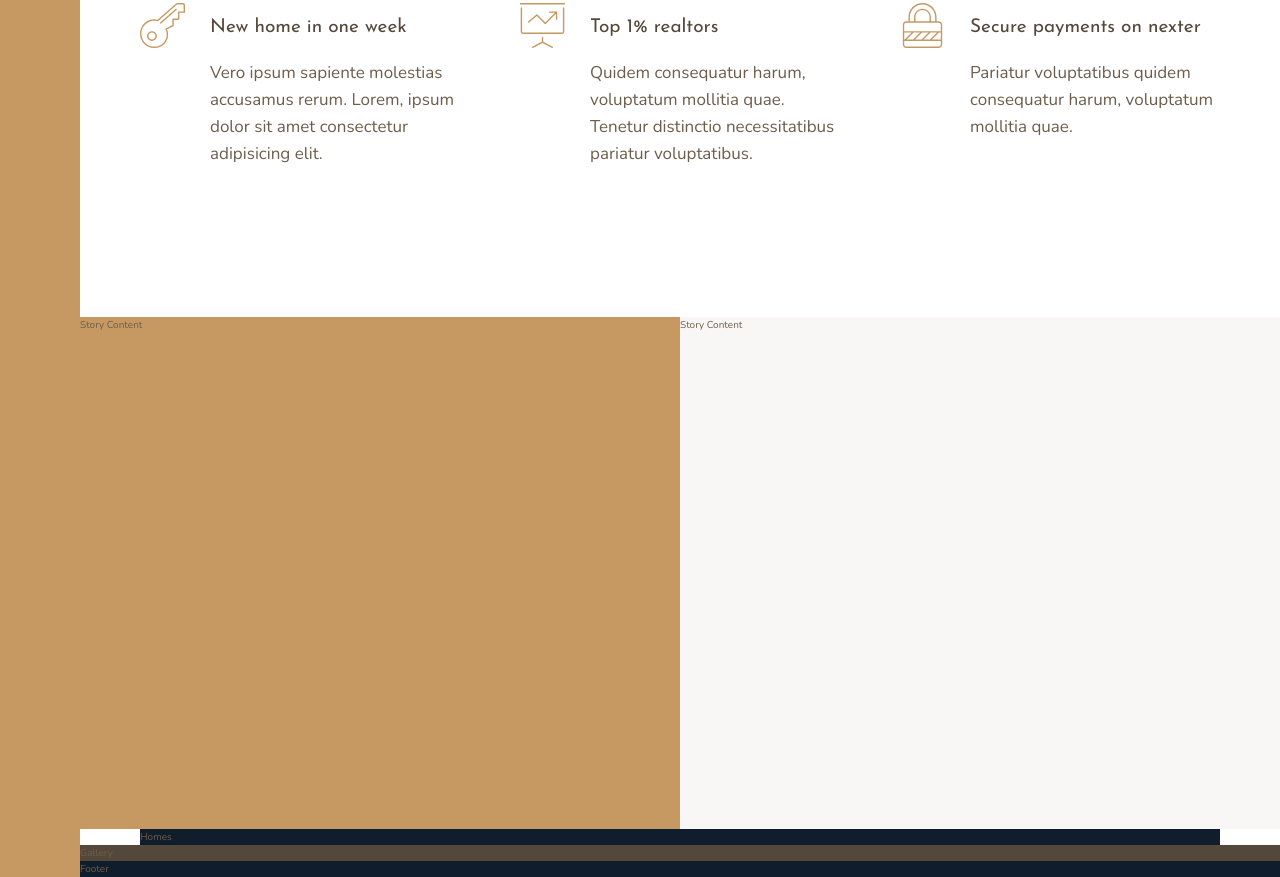
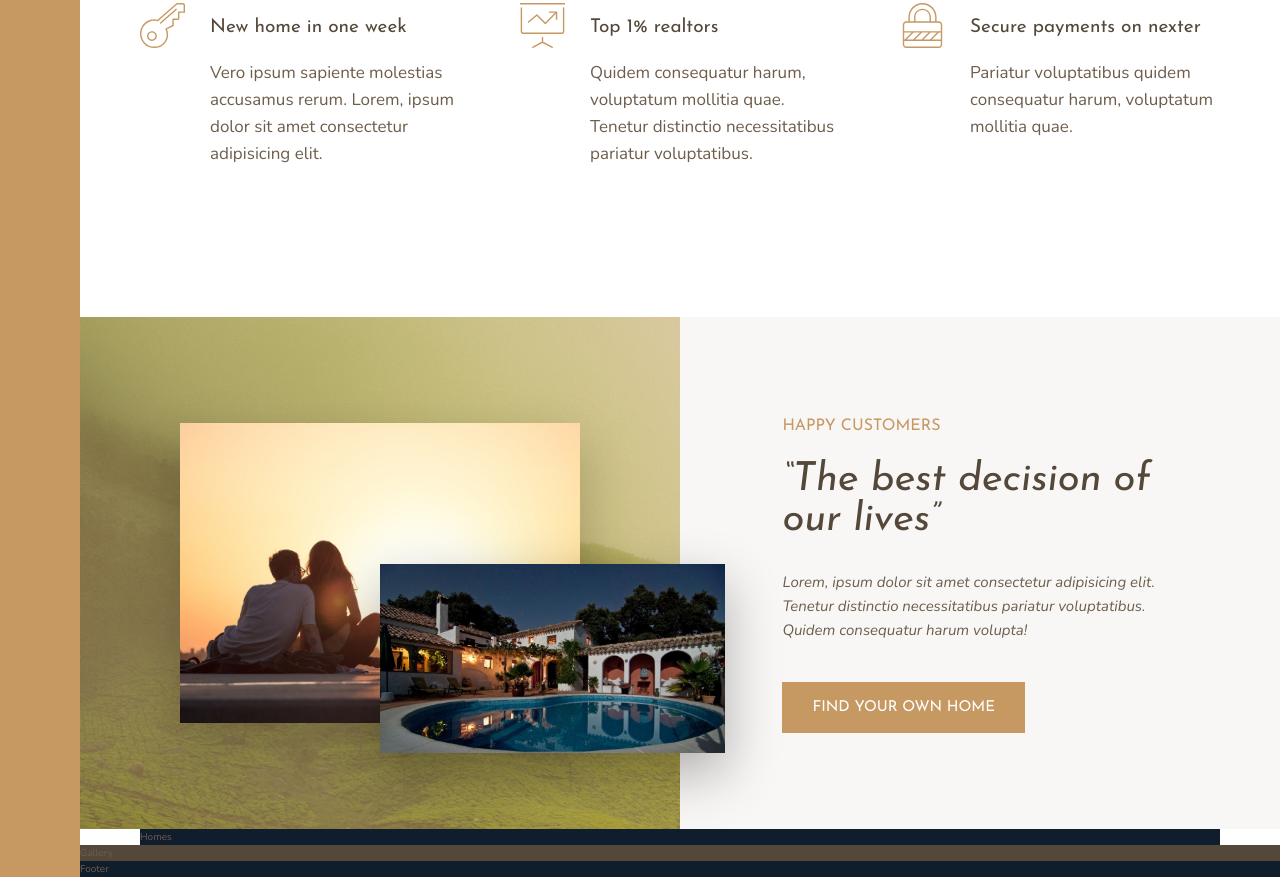
Before and after one commit to ndstephens/nexter, a website: page index.html in a window 1280 px wide. Shown: the part 991-1868 px from the top of the page. Drawn offline with nearby package versions, Linux system fonts and the light colour scheme.

Commit message:
Builds the Story section

```diff
--- a/index.html
+++ b/index.html
@@ -78,10 +78,16 @@
   </section>
 
   <div class="story__pictures">
-    Story Content
+    <img src="img/story-1.jpeg" alt="Couple with new house" class="story__img--1">
+    <img src="img/story-2.jpeg" alt="new house" class="story__img--2">
   </div>
   <div class="story__content">
-    Story Content
+    <h3 class="heading-3 mb-sm">Happy Customers</h3>
+    <h2 class="heading-2 heading-2--dark mb-md">&ldquo;The best decision of our lives&rdquo;</h2>
+    <p class="story__text">
+      Lorem, ipsum dolor sit amet consectetur adipisicing elit. Tenetur distinctio necessitatibus pariatur voluptatibus. Quidem consequatur harum volupta!
+    </p>
+    <button class="btn">Find your own home</button>
   </div>
 
   <section class="homes">
--- a/sass/_base.scss
+++ b/sass/_base.scss
@@ -52,3 +52,37 @@
     minmax(6rem, 1fr)
     [full-end];
 }
+
+/*//?----------  BUTTONS  ----------*/
+.btn {
+  background-color: $color-primary;
+  color: #fff;
+  border: none;
+  border-radius: 0;
+  font-family: $font-display;
+  font-size: 1.5rem;
+  text-transform: uppercase;
+  padding: 1.8rem 3rem;
+  cursor: pointer;
+  transition: background-color 0.2s;
+
+  &:hover {
+    background-color: $color-primary-dark;
+  }
+}
+
+/*//?----------  UTILITIES  ----------*/
+/*//* don't always want to hard-code margin into certain CSS declarations since that margin may not be wanted in all instances of that class (such as with headings) */
+/*//* this is primary only with reusable elements/classes, not usually those referenced with the BEM naming system, since those are very specific and therefore often can have specific margin properties */
+.mb-sm {
+  margin-bottom: 2rem;
+}
+.mb-md {
+  margin-bottom: 3rem;
+}
+.mb-lg {
+  margin-bottom: 4rem;
+}
+.mb-xlg {
+  margin-bottom: 8rem;
+}
--- a/sass/_story.scss
+++ b/sass/_story.scss
@@ -2,10 +2,54 @@
   &__pictures {
     background-color: $color-primary;
     grid-column: full-start / col-end 4;
+
+    background-image: linear-gradient(rgba($color-primary, 0.5), rgba($color-primary, 0.5)), url("../img/back.jpg");
+
+    display: grid;
+    /*//* make a 6x6 grid to help layout the images */
+    grid-template-rows: repeat(6, 1fr);
+    grid-template-columns: repeat(6, 1fr);
+    align-items: center;
+  }
+
+  &__img--1 {
+    width: 100%;
+    grid-row: 2 / -2;
+    grid-column: 2 / -2;
+    box-shadow: 0 2rem 5rem rgba($color: #000000, $alpha: 0.2);
+  }
+  &__img--2 {
+    width: 115%;
+    grid-row: 4 / -2;
+    grid-column: 4 / -1;
+    /*//* at first it looked like the enlarged photo wasn't overflowing the grid, but in fact it was and instead was being blocked by the '.story__content' section to its right.  a higher z-index made it visible */
+    z-index: 10;
+    box-shadow: 0 2rem 5rem rgba($color: #000000, $alpha: 0.3);
   }
 
   &__content {
     background-color: $color-grey-light-1;
     grid-column: col-start 5 / full-end;
+
+    /*//* using a 'vw' sizing unit for the padding allows it to be responsive with the screen size, similar to percentages */
+    padding: 6rem 8vw;
+
+    /*//* in this case Flexbox can also be used for achieving the vertical centering of the content with left justification */
+    // display: flex;
+    // flex-direction: column;
+    // justify-content: center;
+    // align-items: flex-start;
+
+    display: grid;
+    /*//* 'align-CONTENT' references the row tracks/cells themselves */
+    align-content: center;
+    /*//* 'justify-ITEMS' references the content within those tracks/cells */
+    justify-items: start;
+  }
+
+  &__text {
+    font-size: 1.5rem;
+    font-style: italic;
+    margin-bottom: 4rem;
   }
 }
--- a/sass/_typography.scss
+++ b/sass/_typography.scss
@@ -9,10 +9,23 @@
 
 .heading-2 {
   @extend %heading;
+  font-size: 4rem;
+  font-style: italic;
+  line-height: 1;
+
+  &--light {
+    color: $color-grey-light-1;
+  }
+  &--dark {
+    color: $color-grey-dark-1;
+  }
 }
 
 .heading-3 {
   @extend %heading;
+  font-size: 1.6rem;
+  color: $color-primary;
+  text-transform: uppercase;
 }
 
 .heading-4 {
```
Also changed, not shown: css/style.css.
